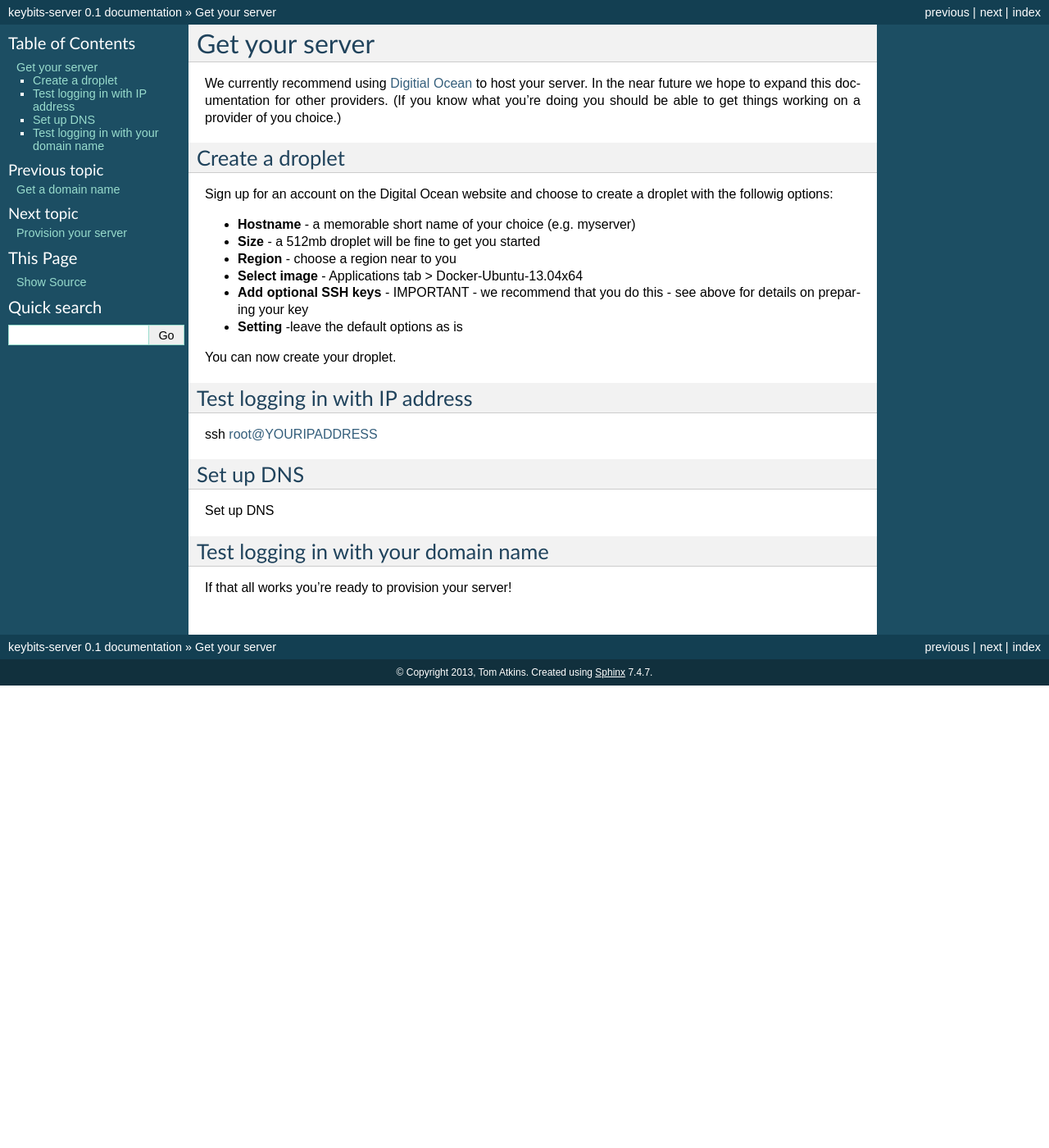
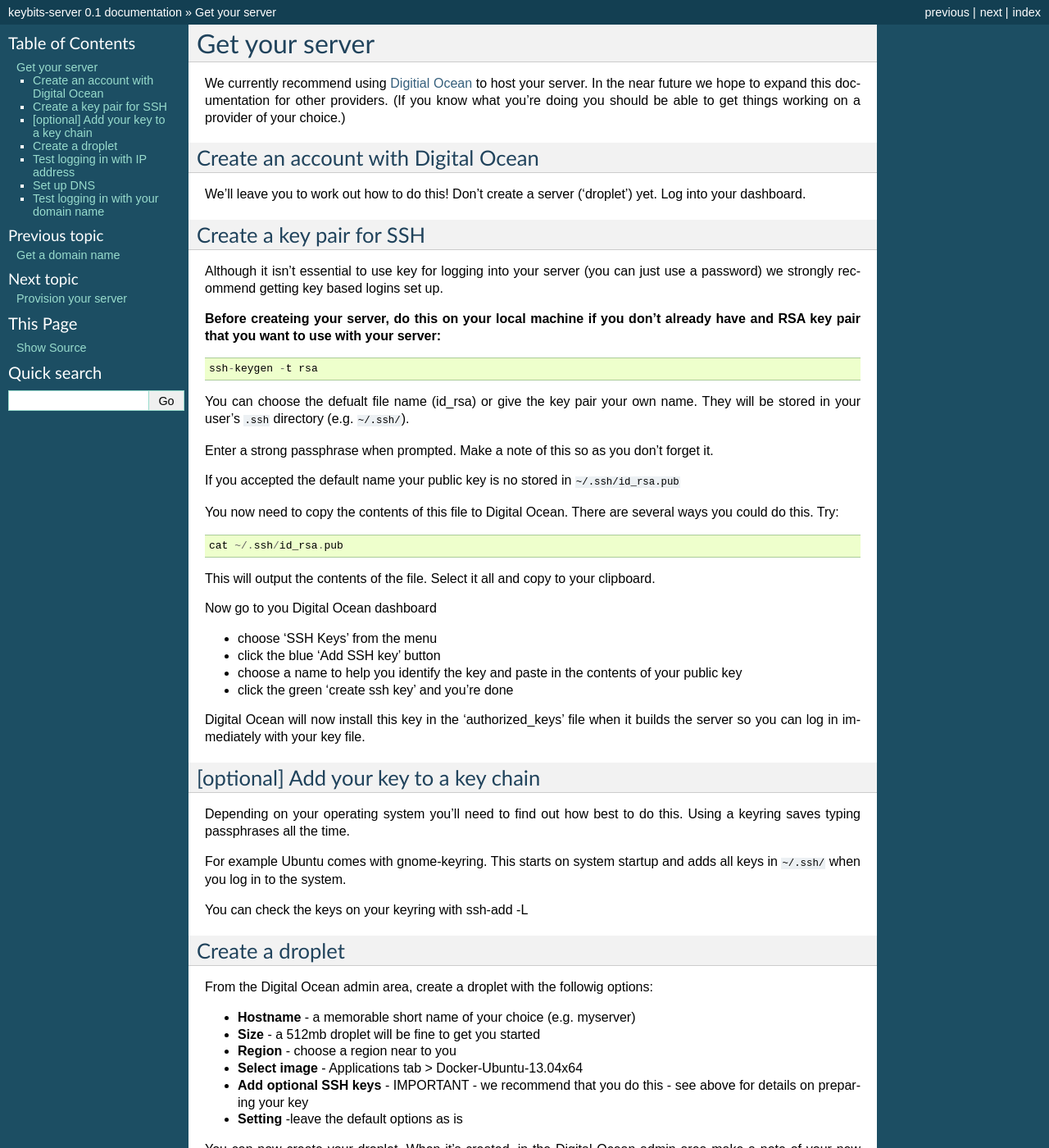
Before and after one commit to hypebeast/keybits-server, a Sphinx documentation site: the page built from docs/get-a-server.rst, in a window 1280 px wide and 1400 px high. Shown: the whole window at 82% size. Built offline with Sphinx 7.4.7, drawn with Linux system fonts in a browser that asks for light colours; some of the changed text lies outside the part shown.

Commit message:
Removed root requirement, Added security and various module fixes

```diff
--- a/docs/get-a-server.rst
+++ b/docs/get-a-server.rst
@@ -1,12 +1,58 @@
 Get your server
 ===============
 
-We currently recommend using `Digitial Ocean <https://www.digitalocean.com>`_ to host your server. In the near future we hope to expand this documentation for other providers. (If you know what you're doing you should be able to get things working on a provider of you choice.)
+We currently recommend using `Digitial Ocean <https://www.digitalocean.com>`_ to host your server. In the near future we hope to expand this documentation for other providers. (If you know what you're doing you should be able to get things working on a provider of your choice.)
+
+Create an account with Digital Ocean
+------------------------------------
+
+We'll leave you to work out how to do this! Don't create a server ('droplet') yet. Log into your dashboard.
+
+Create a key pair for SSH
+-------------------------
+
+Although it isn't essential to use key for logging into your server (you can just use a password) we strongly recommend getting key based logins set up.
+
+**Before createing your server, do this on your local machine if you don't already have and RSA key pair that you want to use with your server:**
+
+::
+
+    ssh-keygen -t rsa
+
+You can choose the defualt file name (id_rsa) or give the key pair your own name. They will be stored in your user's ``.ssh`` directory (e.g. ``~/.ssh/``).
+
+Enter a strong passphrase when prompted. Make a note of this so as you don't forget it.
+
+If you accepted the default name your public key is no stored in ``~/.ssh/id_rsa.pub``
+
+You now need to copy the contents of this file to Digital Ocean. There are several ways you could do this. Try::
+
+    cat ~/.ssh/id_rsa.pub
+
+This will output the contents of the file. Select it all and copy to your clipboard.
+
+Now go to you Digital Ocean dashboard
+
+* choose 'SSH Keys' from the menu
+* click the blue 'Add SSH key' button
+* choose a name to help you identify the key and  paste in the contents of your public key
+* click the green 'create ssh key' and you're done
+
+Digital Ocean will now install this key in the 'authorized_keys' file when it builds the server so you can log in immediately with your key file.
+
+[optional] Add your key to a key chain
+---------------------------------------
+
+Depending on your operating system you'll need to find out how best to do this. Using a keyring saves typing passphras­es all the time.
+
+For example Ubuntu comes with gnome-keyring. This starts on system startup and adds all keys in ``~/.ssh/`` when you log in to the system.
+
+You can check the keys on your keyring with ssh-add -L
 
 Create a droplet
 ----------------
 
-Sign up for an account on the Digital Ocean website and choose to create a droplet with the followig options:
+From the Digital Ocean admin area, create a droplet with the followig options:
 
 * **Hostname** - a memorable short name of your choice (e.g. myserver)
 * **Size** - a 512mb droplet will be fine to get you started
@@ -15,20 +61,39 @@
 * **Add optional SSH keys** - IMPORTANT - we recommend that you do this - see above for details on preparing your key
 * **Setting** -leave the default options as is
 
-You can now create your droplet.
+You can now create your droplet. When it's created, in the Digital Ocean admin area make a note of your new server's IP address.
 
 Test logging in with IP address
 -------------------------------
 
-ssh root@YOURIPADDRESS
+If your key pair was installed correctly you should be able to log into your server with:
+
+::
+
+    ssh root@YOURIPADDRESS
+
+You will need to accept the identification of the server and you should be logged in as root.
+
+Logout with ``exit``
 
 Set up DNS
 ----------
 
-Set up DNS
+* Go to "DNS" under the Digital Ocean menus
+* Choose "Add Domain"
+* Add an ``A`` record with hostname ``@`` and your server's IP addresss
+* Add a ``CNAME`` record with a name of ``*`` and a hostname of ``@``
+*
+
+Your DNS should look something like this:
+
+.. image:: /img/do-dns.png
 
 Test logging in with your domain name
 -------------------------------------
 
+You should now be able to log into your server with::
+
+   ssh root@YOURDOMAIN
 
 If that all works you're ready to provision your server!
--- a/site.yml
+++ b/keybits.yml
@@ -3,9 +3,8 @@
 # See the Docs for information on how to run selected parts only.
 
 - hosts: all
-  user: root
-#  sudo: True
-#  gather_facts: False
+  user: deploy
+  sudo: True
   vars_files:
     - vars/defaults.yml
     - vars/user.yml
--- a/requirements.txt
+++ b/requirements.txt
@@ -1 +1 @@
-ansible==1.3.1
+ansible==1.3.3
```
Also changed, not shown: README.md (+23 -3 lines), docs/get-a-domain.rst (+5 -6 lines), docs/provision-server.rst (+19 -1 lines), first-run.yml (added, +15 -0 lines), docs/img/do-dns.png (added), 8 other files.
